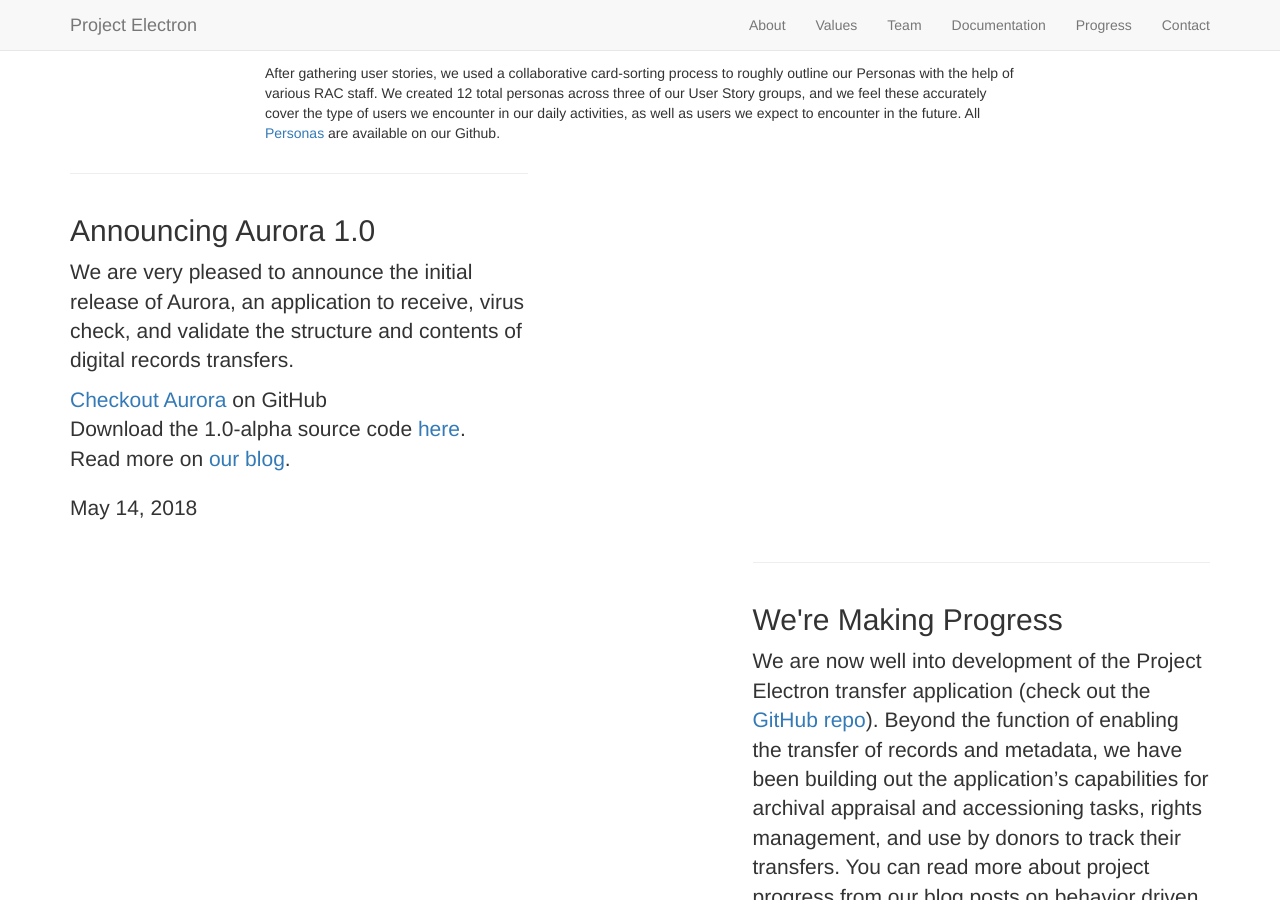
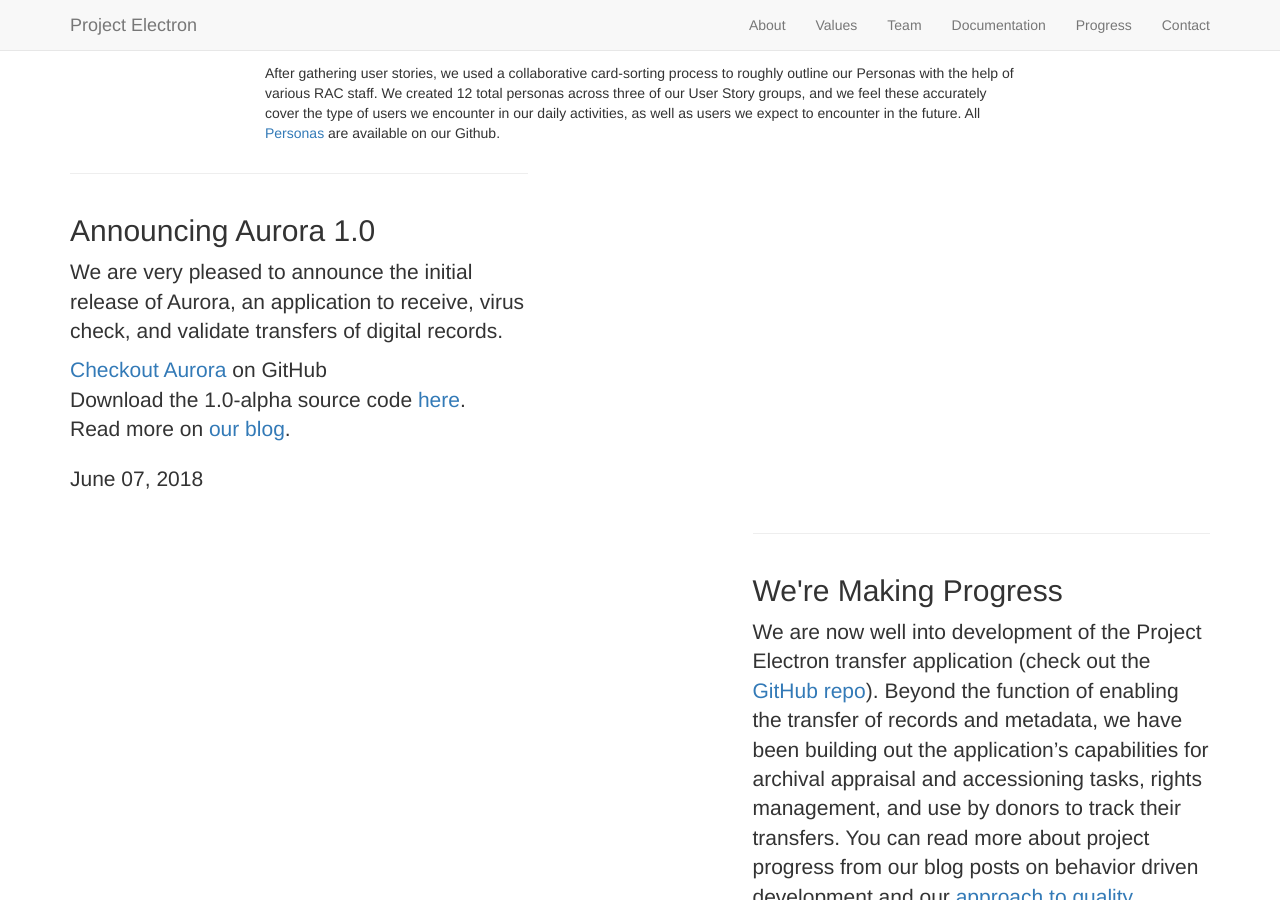
Before and after one commit to RockefellerArchiveCenter/project_electron, a Jekyll site: the page built from _posts/2018-05-14-progress.markdown, in a window 1280 px wide and 900 px high, scrolled down 1986 px. Built offline with Jekyll 4.4.1, drawn with Linux system fonts in a browser that asks for light colours; nearby versions of some CDN libraries; library files that are not in the unit come from our copies.

```diff
--- a/_posts/2018-05-14-progress.markdown
+++ b/_posts/2018-05-14-progress.markdown
@@ -3,12 +3,12 @@ layout: default
 img: aurora-homescreen.png
 category: Progress
 title: Announcing Aurora 1.0
-date: 2018-05-14
+date: 2018-06-07
 description: |
 ---
 
-We are very pleased to announce the initial release of Aurora, an application to receive, virus check, and validate the structure and contents of digital records transfers.
+We are very pleased to announce the initial release of Aurora, an application to receive, virus check, and validate transfers of digital records.
 
 [Checkout Aurora](https://github.com/RockefellerArchiveCenter/aurora) on GitHub
 Download the 1.0-alpha source code [here](https://github.com/RockefellerArchiveCenter/aurora/releases).
-Read more on [our blog](http://blog.rockarch.org/?p=1970).
+Read more on [our blog](http://blog.rockarch.org/?p=1997).
```
